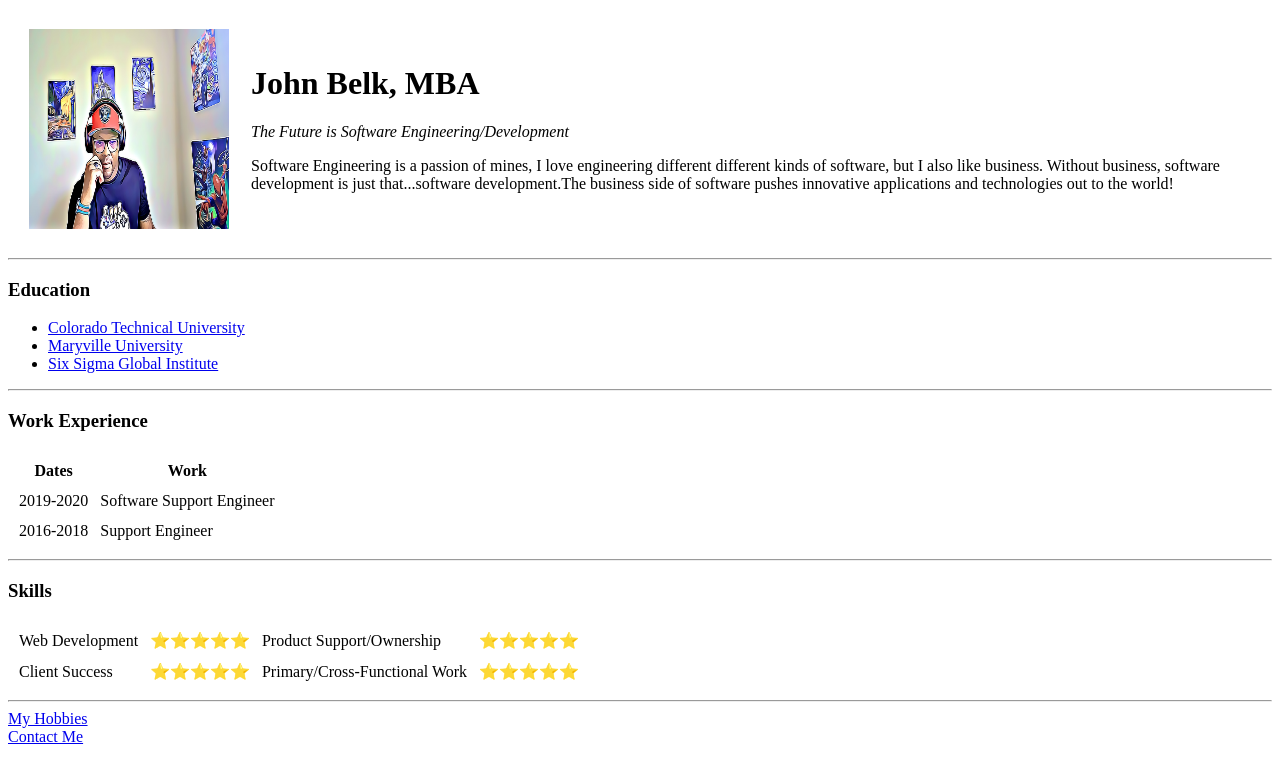
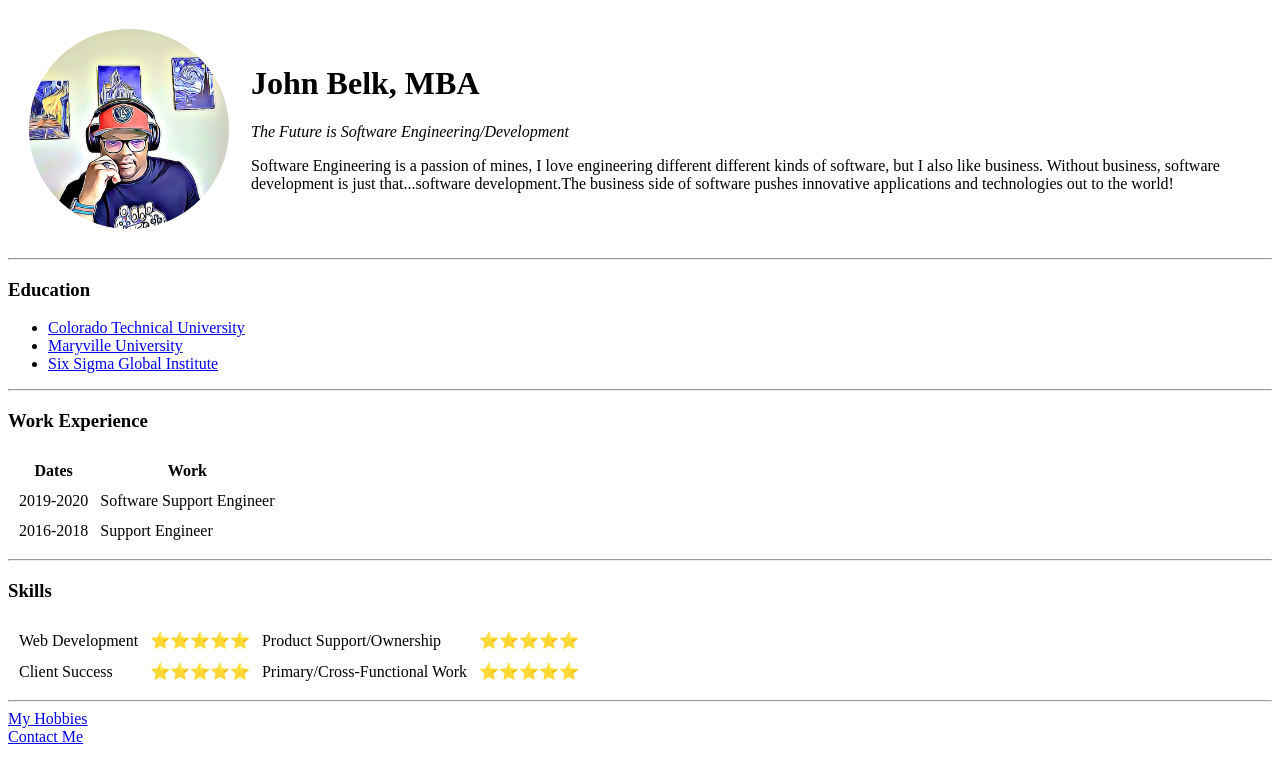
Before and after one commit to LinuxNietzsche/UpdatedCV2023, a plain HTML site: page index.html in a window 1280 px wide. Drawn offline with Linux system fonts and the light colour scheme.

Commit message:
Update index.html

```diff
--- a/index.html
+++ b/index.html
@@ -10,7 +10,7 @@
     <table cellspacing="20">
         <tr>
             <td>
-                <img src="Cartooned.png" alt="John's Profile Picture" width="200" height="200">
+                <img src="images/Cartooned-modified.png" alt="John's Profile Picture" width="200" height="200">
             </td>
             <td>
                 <h1>John Belk, MBA</h1>
```
